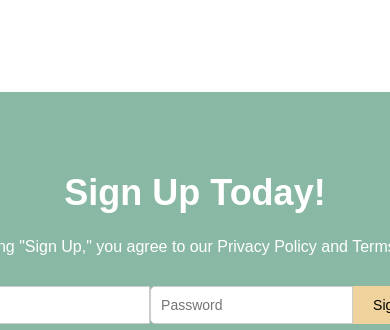
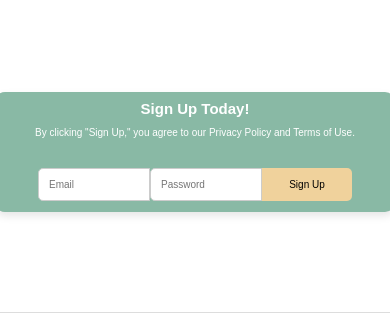
Before and after one commit to abdullahparacha123/Goplanme, a plain HTML site: page index.html in a window 390 px wide. Shown: the part 3169-3499 px from the top of the page. Drawn offline with Linux system fonts and the light colour scheme.

Commit message:
feat: signup complete

```diff
--- a/index.css
+++ b/index.css
@@ -524,6 +524,24 @@ body{
         width: 180px;
         height: 175px;
     }
-
+    .signup-container{
+        width: 400px;
+        height: 120px;
+    }
+    .head5{
+        font-size: 15px;
+        margin-top: 8px;
+    }
+    .para7{
+        font-size: 10px;
+    }
+    .input{
+        width: 90px;
+        font-size: 10px;
+    }
+    .btn6{
+        width: 90px;
+        font-size: 10px;
+    }
 
 }
```
